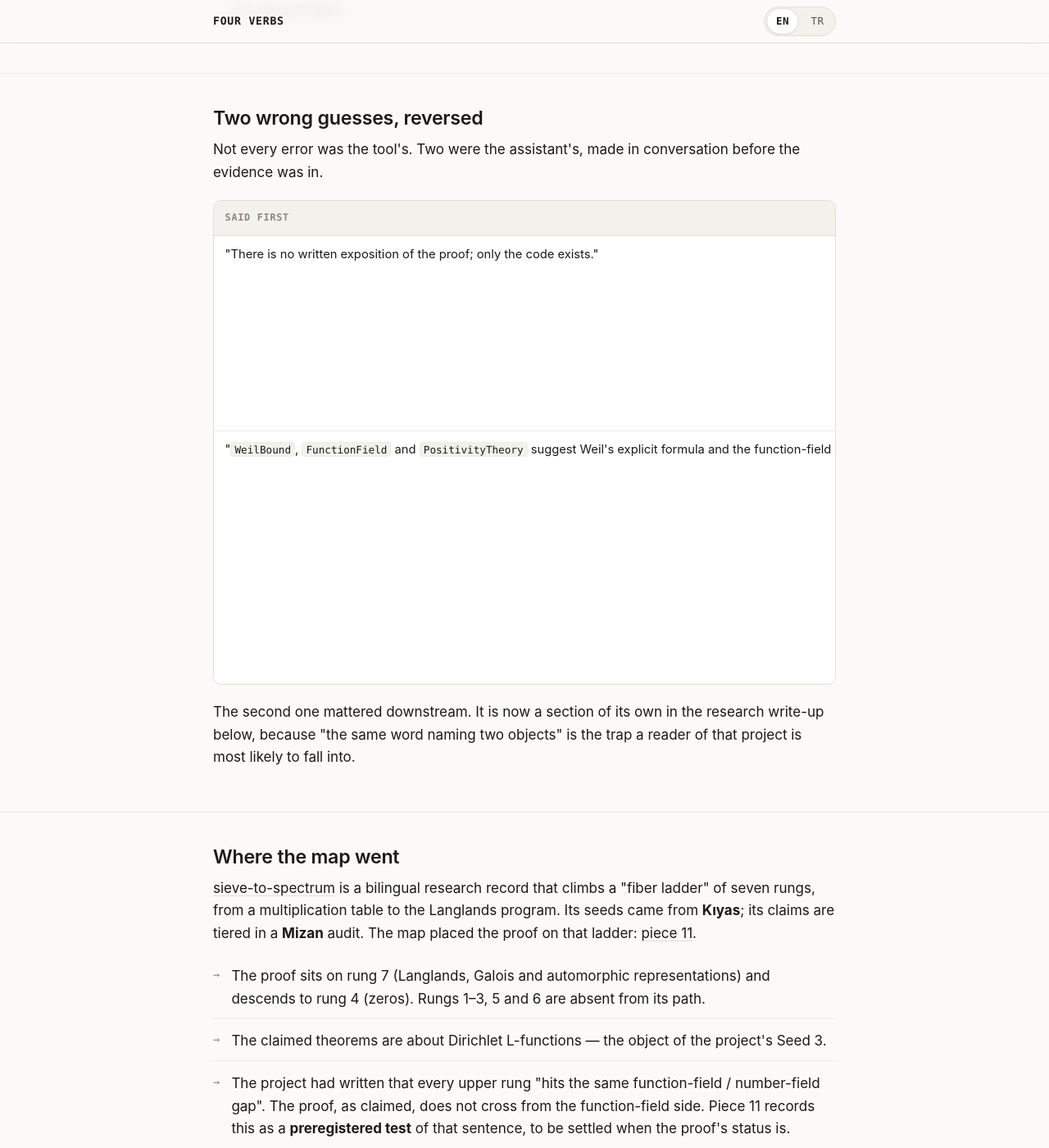
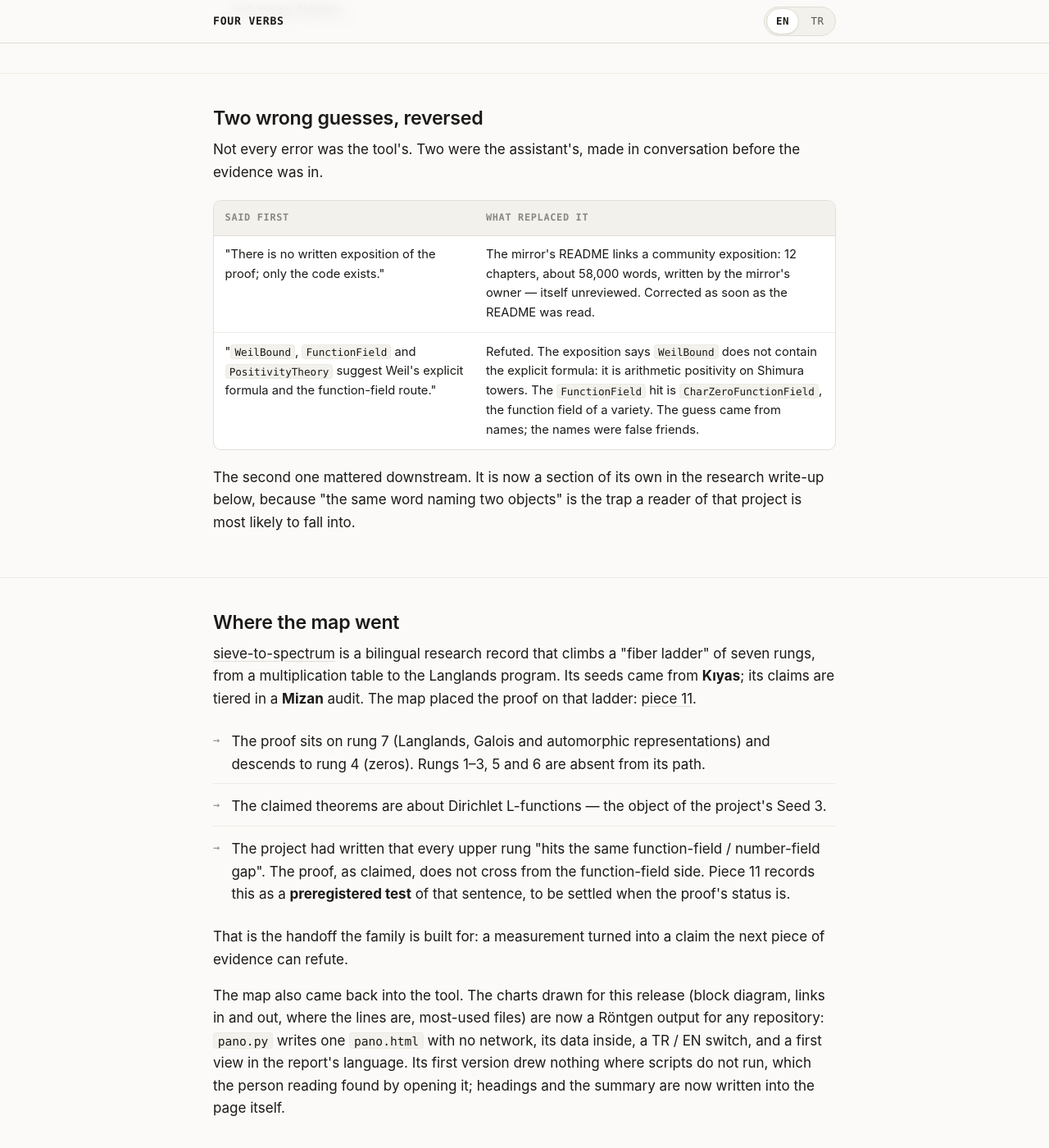
Before and after one commit to XINMurat/XINMurat.github.io, a Jekyll site: the page built from case-study-lean.md, in a window 1280 px wide and 1400 px high, scrolled down 2349 px. Shown: the whole window at 82% size. Built offline with Jekyll 4.4.1, drawn with Linux system fonts in a browser that asks for light colours.

Commit message:
family: Lean vakasindaki 'iki yanlis tahmin' tablosu tasmaz (cumle tablosunda ilk sutun satir kirar, %42 / %58)
Co-Authored-By: Claude Opus 5.5 <noreply@anthropic.com>

```diff
--- a/_layouts/default.html
+++ b/_layouts/default.html
@@ -142,6 +142,9 @@ thead th{font-family:var(--mono); font-size:.74rem; letter-spacing:.06em;
   border-bottom:1px solid var(--line)}
 tbody tr:last-child td{border-bottom:0}
 td:first-child{white-space:nowrap}
+/* a table of sentences, not labels: the first column wraps (case-study-lean, "Two wrong guesses") */
+table.prose td:first-child{white-space:normal}
+table.prose td{vertical-align:top}
 td strong{font-weight:620}
 
 /* ---------- lists ---------- */
--- a/case-study-lean.md
+++ b/case-study-lean.md
@@ -103,7 +103,8 @@ lang: en
     <p>Not every error was the tool's. Two were the assistant's, made in
     conversation before the evidence was in.</p>
     <div class="tablewrap">
-      <table>
+      <table class="prose">
+        <colgroup><col style="width:42%"><col></colgroup>
         <thead><tr><th>Said first</th><th>What replaced it</th></tr></thead>
         <tbody>
           <tr><td>"There is no written exposition of the proof; only the code exists."</td>
@@ -258,7 +259,8 @@ lang: en
     <p>Hataların hepsi aracın değildi. İkisi asistanındı; kanıt gelmeden,
     sohbette yapılmıştı.</p>
     <div class="tablewrap">
-      <table>
+      <table class="prose">
+        <colgroup><col style="width:42%"><col></colgroup>
         <thead><tr><th>Önce söylenen</th><th>Yerine geçen</th></tr></thead>
         <tbody>
           <tr><td>"İspatın yazılı bir anlatımı yok; yalnızca kod var."</td>
```
